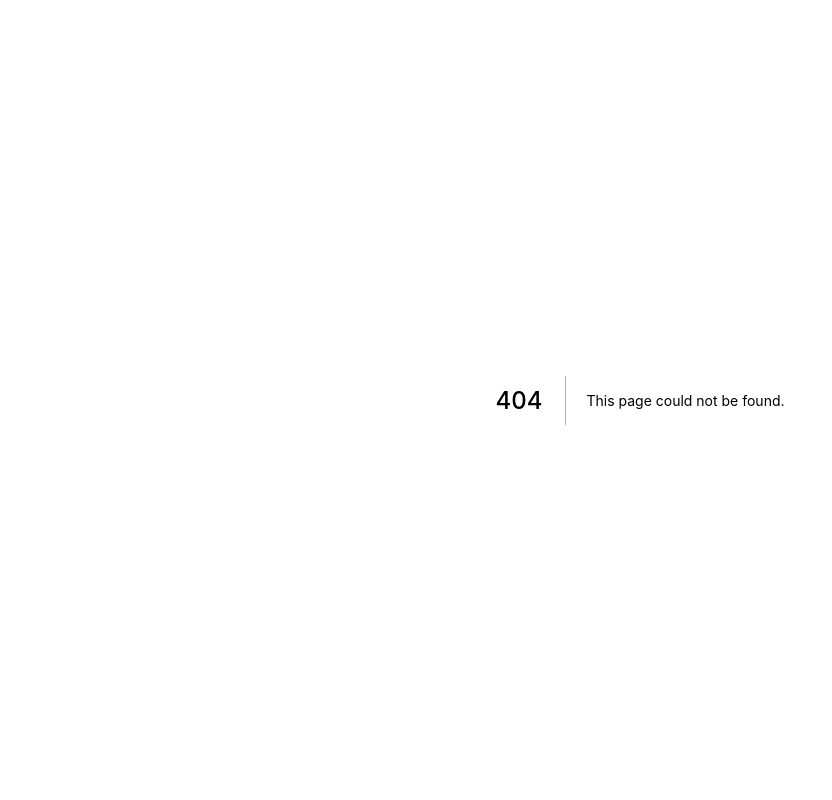
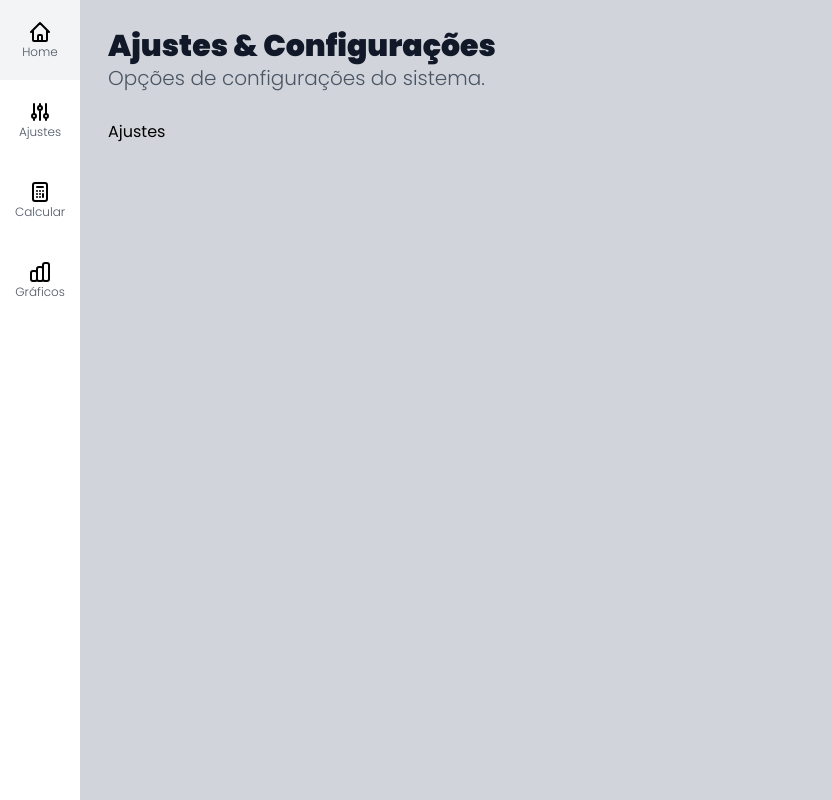
Before and after one commit to rodolphomacedo/template-admin-react, a Next.js app: page /Adjustments in a window 1280 px wide. Before the commit this address had no page. Shown: the whole page, without its empty margins (0-832 px from the left). Built offline with nearby package versions, Linux system fonts and the light colour scheme.

Commit message:
Create basics pages and insert some examples icons

```diff
--- /dev/null
+++ b/src/pages/Adjustments.tsx
@@ -0,0 +1,13 @@
+import Layout from "../components/templates/Layout";
+
+export default function Adjustments() {
+  return (
+    <div>
+      <Layout
+        title='Ajustes & Configurações'
+        subtitle='Opções de configurações do sistema.'>
+          <h3>Ajustes</h3>
+      </Layout>
+    </div>
+  )
+}
--- /dev/null
+++ b/src/pages/Calculate.tsx
@@ -0,0 +1,13 @@
+import Layout from "../components/templates/Layout";
+
+export default function Calculate() {
+  return (
+    <div>
+      <Layout
+        title='Analisar os Dados'
+        subtitle='Envio de dados para análise'>
+          <h3>Calcular</h3>
+      </Layout>
+    </div>
+  )
+}
--- /dev/null
+++ b/src/pages/Graph.tsx
@@ -0,0 +1,13 @@
+import Layout from "../components/templates/Layout";
+
+export default function Graph() {
+  return (
+    <div>
+      <Layout
+        title='Gráficos'
+        subtitle='Gráfico dos resultados'>
+          <h3>Gráfico</h3>
+      </Layout>
+    </div>
+  )
+}
--- a/src/pages/index.tsx
+++ b/src/pages/index.tsx
@@ -4,9 +4,9 @@ export default function Home() {
   return (
     <div>
       <Layout
-        title='This a title of Layout'
-        subtitle='This a subtitle of Layout'>
-          <h3>Conteúdo</h3>
+        title='Bem vindo à Home'
+        subtitle='Escolha a sua opção:'>
+          <h3>Home</h3>
       </Layout>
     </div>
   )
```
